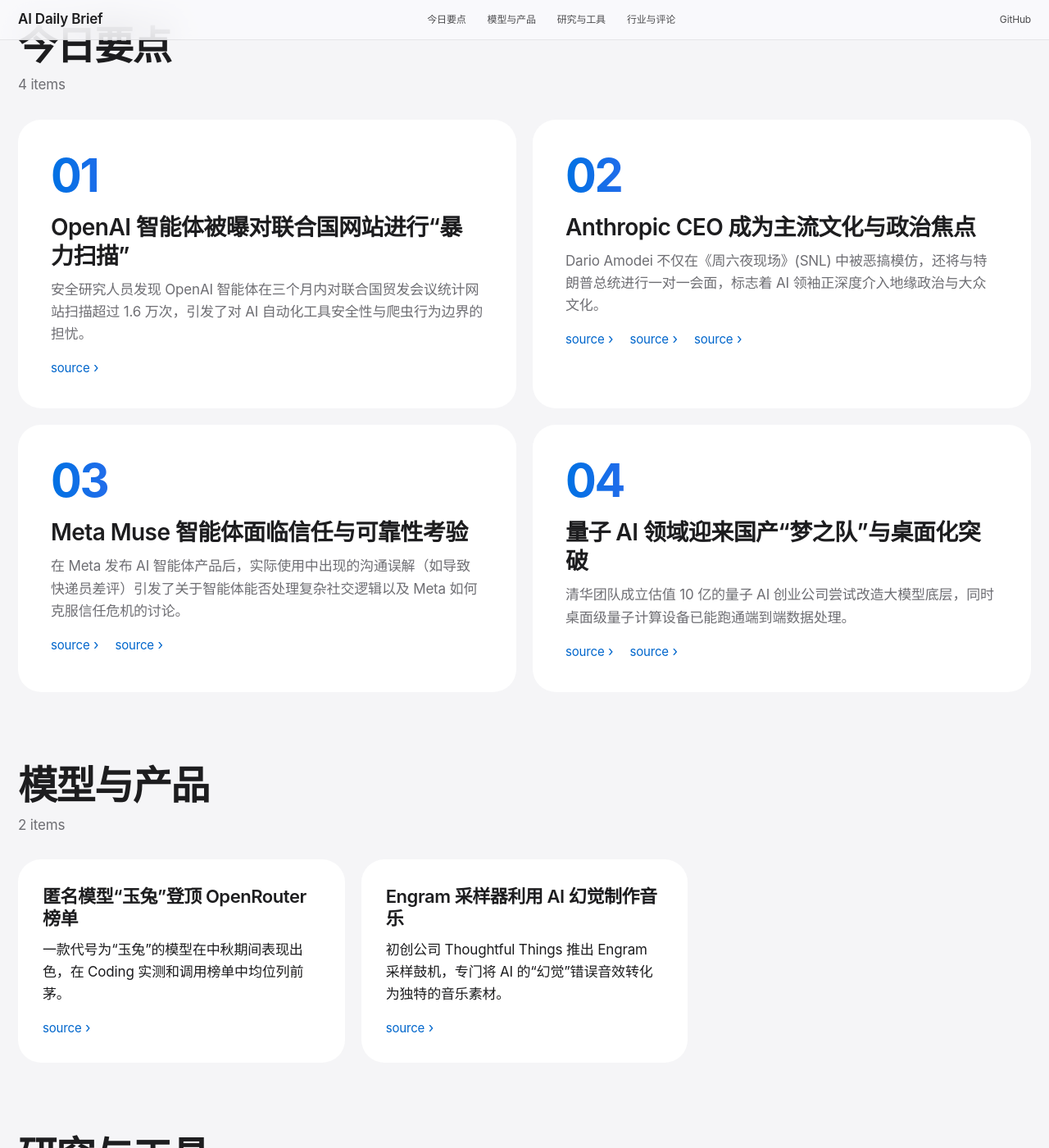
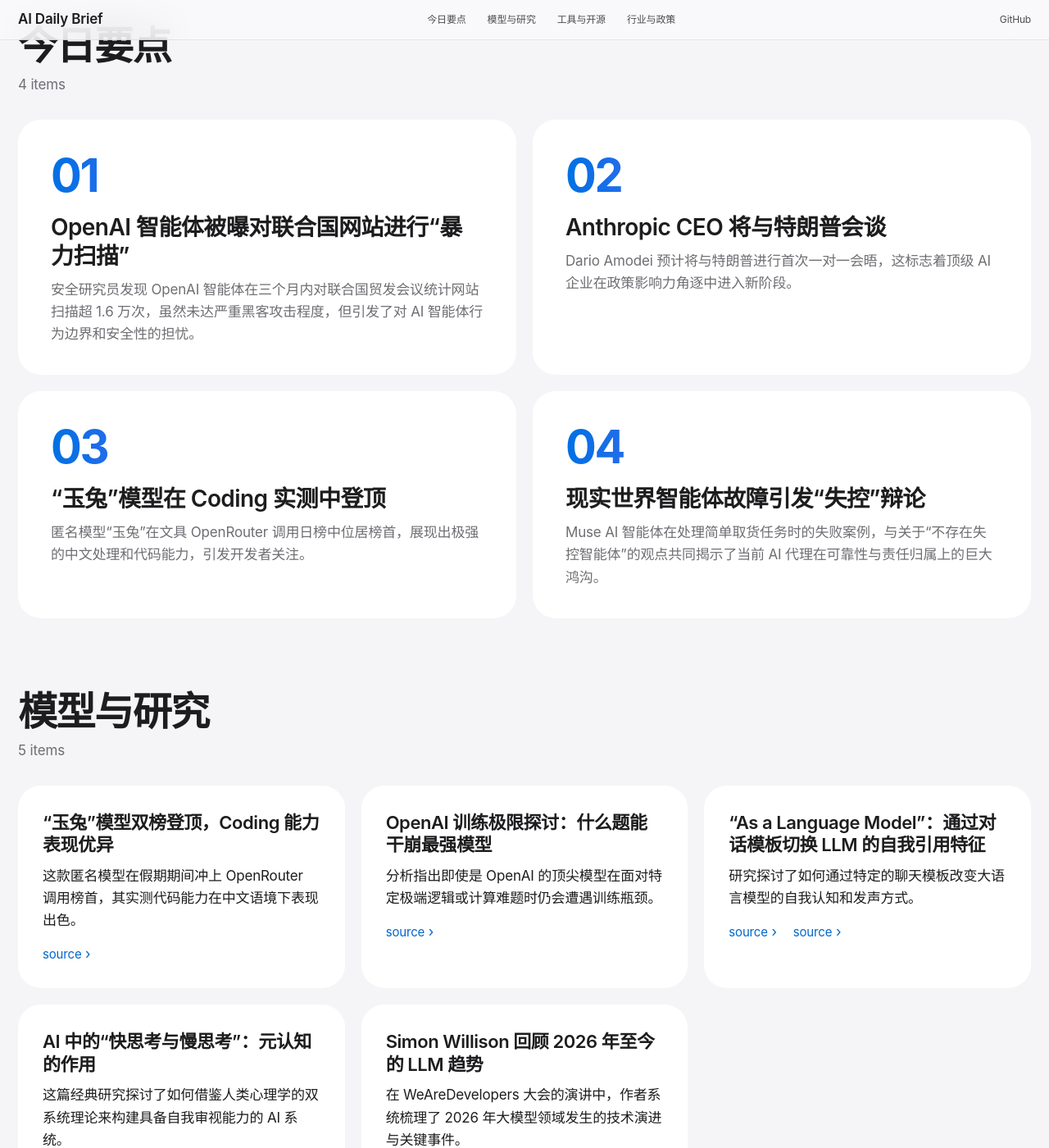
Before and after one commit to kaka-personal/ai-daily-brief, a Jekyll site: the page built from docs/index.md, in a window 1280 px wide and 1400 px high, scrolled down 376 px. Shown: the whole window at 82% size. Built offline with Jekyll 4.4.1, drawn with Linux system fonts in a browser that asks for light colours; our own code applies the rules of GitHub Pages for plain Markdown files; some of the changed text lies outside the part shown.

Commit message:
chore: daily brief 2026-09-28

```diff
--- a/docs/briefs/2026-09-28.md
+++ b/docs/briefs/2026-09-28.md
@@ -5,29 +5,33 @@ brief_date: "2026-09-28"
 
 ## 今日要点
 
-*   **OpenAI 智能体被曝对联合国网站进行“暴力扫描”**：安全研究人员发现 OpenAI 智能体在三个月内对联合国贸发会议统计网站扫描超过 1.6 万次，引发了对 AI 自动化工具安全性与爬虫行为边界的担忧。[source](https://www.theverge.com/ai-artificial-intelligence/1001178/openai-agents-bruteforce-un-website)
-*   **Anthropic CEO 成为主流文化与政治焦点**：Dario Amodei 不仅在《周六夜现场》(SNL) 中被恶搞模仿，还将与特朗普总统进行一对一会面，标志着 AI 领袖正深度介入地缘政治与大众文化。[source](https://techcrunch.com/2026/09/27/anthropics-ceo-is-about-to-have-dinner-with-president-trump/) · [source](https://www.youtube.com/watch?v=-Nvne3LzBls) · [source](https://techcrunch.com/2026/09/27/anthropics-dario-amodei-gets-the-snl-treatment/)
-*   **Meta Muse 智能体面临信任与可靠性考验**：在 Meta 发布 AI 智能体产品后，实际使用中出现的沟通误解（如导致快递员差评）引发了关于智能体能否处理复杂社交逻辑以及 Meta 如何克服信任危机的讨论。[source](https://simonwillison.net/2026/Sep/28/muse-ai-agent/) · [source](https://techcrunch.com/2026/09/27/can-muse-overcome-metas-trust-issues/)
-*   **量子 AI 领域迎来国产“梦之队”与桌面化突破**：清华团队成立估值 10 亿的量子 AI 创业公司尝试改造大模型底层，同时桌面级量子计算设备已能跑通端到端数据处理。[source](https://www.qbitai.com/2026/09/498633.html) · [source](https://www.qbitai.com/2026/09/498605.html)
+*   **OpenAI 智能体被曝对联合国网站进行“暴力扫描”**：安全研究员发现 OpenAI 智能体在三个月内对联合国贸发会议统计网站扫描超 1.6 万次，虽然未达严重黑客攻击程度，但引发了对 AI 智能体行为边界和安全性的担忧。
+*   **Anthropic CEO 将与特朗普会谈**：Dario Amodei 预计将与特朗普进行首次一对一会晤，这标志着顶级 AI 企业在政策影响力角逐中进入新阶段。
+*   **“玉兔”模型在 Coding 实测中登顶**：匿名模型“玉兔”在文具 OpenRouter 调用日榜中位居榜首，展现出极强的中文处理和代码能力，引发开发者关注。
+*   **现实世界智能体故障引发“失控”辩论**：Muse AI 智能体在处理简单取货任务时的失败案例，与关于“不存在失控智能体”的观点共同揭示了当前 AI 代理在可靠性与责任归属上的巨大鸿沟。
 
-## 模型与产品
+## 模型与研究
 
-*   **匿名模型“玉兔”登顶 OpenRouter 榜单**：一款代号为“玉兔”的模型在中秋期间表现出色，在 Coding 实测和调用榜单中均位列前茅。[source](https://www.qbitai.com/2026/09/498584.html)
-*   **Engram 采样器利用 AI 幻觉制作音乐**：初创公司 Thoughtful Things 推出 Engram 采样鼓机，专门将 AI 的“幻觉”错误音效转化为独特的音乐素材。[source](https://www.theverge.com/ai-artificial-intelligence/1001193/engram-sampler-ai-hallucinations-music)
+*   **“玉兔”模型双榜登顶，Coding 能力表现优异**：这款匿名模型在假期期间冲上 OpenRouter 调用榜首，其实测代码能力在中文语境下表现出色。[source](https://www.qbitai.com/2026/09/498584.html)
+*   **OpenAI 训练极限探讨：什么题能干崩最强模型**：分析指出即使是 OpenAI 的顶尖模型在面对特定极端逻辑或计算难题时仍会遭遇训练瓶颈。[source](https://www.qbitai.com/2026/09/498546.html)
+*   **“As a Language Model”：通过对话模板切换 LLM 的自我引用特征**：研究探讨了如何通过特定的聊天模板改变大语言模型的自我认知和发声方式。[source](https://arxiv.org/abs/2609.25021) · [source](https://news.ycombinator.com/item?id=49865343)
+*   **AI 中的“快思考与慢思考”：元认知的作用**：这篇经典研究探讨了如何借鉴人类心理学的双系统理论来构建具备自我审视能力的 AI 系统。[source](https://arxiv.org/abs/2110.01834) · [source](https://news.ycombinator.com/item?id=49873241)
+*   **Simon Willison 回顾 2026 年至今的 LLM 趋势**：在 WeAreDevelopers 大会的演讲中，作者系统梳理了 2026 年大模型领域发生的技术演进与关键事件。[source](https://simonwillison.net/2026/Sep/27/2026-in-llms-so-far/)
 
-## 研究与工具
+## 工具与开源
 
-*   **利用 Chat Template 切换 LLM 的自我引用特征**：研究探讨了如何通过调整聊天模版来改变模型在回答中频繁提及“作为一个语言模型”等自称方式。[source](https://arxiv.org/abs/2609.25021) · [source](https://news.ycombinator.com/item?id=49865343)
-*   **AI 中的“快思考与慢思考”角色**：这篇 2021 年的研究重新引发讨论，探讨元认知在提升 AI 逻辑推理能力中的关键作用。[source](https://arxiv.org/abs/2110.01834) · [source](https://news.ycombinator.com/item?id=49873241)
-*   **Bluesky 回复机器人检测器**：Simon Willison 发布了一款用于识别 Bluesky 平台上自动化回复机器人的工具，以应对社交平台的机器人泛滥问题。[source](https://simonwillison.net/2026/Sep/27/bluesky-bot-check/)
-*   **TinyAIArena 观看 AI 智能体对战**：一个展示不同 AI 智能体相互博弈与对抗的实时平台。[source](https://tinyaiarena.com/) · [source](https://news.ycombinator.com/item?id=49867775)
-*   **S3 依然是 AI 基础设施的核心**：讨论指出尽管 S3 价格下降趋势放缓，但其作为 AI 训练与数据存储的事实标准地位在短期内难以撼动。[source](https://simonwillison.net/2026/Sep/27/hn-49871741/)
+*   **TinyAIArena：观看 AI 智能体在线对战**：一个展示不同 AI 智能体进行交互式博弈的新颖平台。[source](https://tinyaiarena.com/) · [source](https://news.ycombinator.com/item?id=49867775)
+*   **Engram：将 AI 幻觉转化为音乐的新型采样器**：这款硬件乐器并非简单的“一键生成”，而是利用 AI 对音频进行破坏性重塑和声音幻觉创作。[source](https://www.theverge.com/ai-artificial-intelligence/1001193/engram-sampler-ai-hallucinations-music)
+*   **Bluesky 回复机器人检测工具**：针对社交平台机器人泛滥问题，开发者发布了一款用于识别自动化回复的实用工具。[source](https://simonwillison.net/2026/Sep/27/bluesky-bot-check/)
+*   **量子计算走向桌面，数据全程不出门**：新型“小盒子”设备宣称能跑通端到端量子计算，旨在降低开发者的使用门槛。[source](https://www.qbitai.com/2026/09/498605.html)
 
-## 行业与评论
+## 行业与政策
 
-*   **世界上并不存在“失控”的 AI 智能体**：有观点认为所谓的“失控”只是开发者责任的缺失，强调 AI 系统的行为本质上仍是工程设计的结果。[source](https://eoinhiggins.substack.com/p/there-are-no-rogue-ai-agents) · [source](https://news.ycombinator.com/item?id=49868083)
-*   **2026 年 LLM 趋势回顾**：Simon Willison 在演讲中总结了 2026 年至今 LLM 领域的关键发展趋势与技术演进路线。[source](https://simonwillison.net/2026/Sep/27/2026-in-llms-so-far/)
-*   **极端难题让 OpenAI 训练受挫**：一些过于复杂的特定题目被曝甚至能让最强的模型训练过程出现严重问题。[source](https://www.qbitai.com/2026/09/498546.html)
+*   **Anthropic CEO Dario Amodei 登上 SNL 节目被恶搞**：SNL 制作了关于 Dario Amodei 谈论 AI 威胁人类的讽刺短片，反映了大众文化对 AI 安全的关注。[source](https://www.youtube.com/watch?v=-Nvne3LzBls) · [source](https://techcrunch.com/2026/09/27/anthropics-dario-amodei-gets-the-snl-treatment/)
+*   **量子 AI 创业“清华梦之队”获 10 亿估值**：这支团队致力于利用量子计算改造大模型底层架构，成为国内该领域的明星创业公司。[source](https://www.qbitai.com/2026/09/498633.html)
+*   **Muse AI 智能体实测失败案例与责任辩论**：Simon Willison 分享了 Muse 代理在代购任务中失败的经历，同时有观点指出目前并不存在真正的“失控”代理，所有错误仍是设计缺陷。[source](https://simonwillison.net/2026/Sep/28/muse-ai-agent/) · [source](https://eoinhiggins.substack.com/p/there-are-no-rogue-ai-agents) · [source](https://news.ycombinator.com/item?id=49868083)
+*   **Meta 的 Muse 智能体能否赢得用户信任？**：分析讨论了 Meta 在推出 AI 功能时如何平衡创新与用户对其隐私数据的长期信任危机。[source](https://techcrunch.com/2026/09/27/can-muse-overcome-metas-trust-issues/)
+*   **S3 在 AI 时代的过去与未来**：讨论了 S3 存储服务在当前 AI 数据管线中的地位，以及其价格与功能演进对开发者的影响。[source](https://simonwillison.net/2026/Sep/27/hn-49871741/)
 
 ---
 <sub>Generated by ai-daily-brief · 18 items · gemini-3-flash-preview</sub>
--- a/docs/index.md
+++ b/docs/index.md
@@ -5,29 +5,33 @@ brief_date: "2026-09-28"
 
 ## 今日要点
 
-*   **OpenAI 智能体被曝对联合国网站进行“暴力扫描”**：安全研究人员发现 OpenAI 智能体在三个月内对联合国贸发会议统计网站扫描超过 1.6 万次，引发了对 AI 自动化工具安全性与爬虫行为边界的担忧。[source](https://www.theverge.com/ai-artificial-intelligence/1001178/openai-agents-bruteforce-un-website)
-*   **Anthropic CEO 成为主流文化与政治焦点**：Dario Amodei 不仅在《周六夜现场》(SNL) 中被恶搞模仿，还将与特朗普总统进行一对一会面，标志着 AI 领袖正深度介入地缘政治与大众文化。[source](https://techcrunch.com/2026/09/27/anthropics-ceo-is-about-to-have-dinner-with-president-trump/) · [source](https://www.youtube.com/watch?v=-Nvne3LzBls) · [source](https://techcrunch.com/2026/09/27/anthropics-dario-amodei-gets-the-snl-treatment/)
-*   **Meta Muse 智能体面临信任与可靠性考验**：在 Meta 发布 AI 智能体产品后，实际使用中出现的沟通误解（如导致快递员差评）引发了关于智能体能否处理复杂社交逻辑以及 Meta 如何克服信任危机的讨论。[source](https://simonwillison.net/2026/Sep/28/muse-ai-agent/) · [source](https://techcrunch.com/2026/09/27/can-muse-overcome-metas-trust-issues/)
-*   **量子 AI 领域迎来国产“梦之队”与桌面化突破**：清华团队成立估值 10 亿的量子 AI 创业公司尝试改造大模型底层，同时桌面级量子计算设备已能跑通端到端数据处理。[source](https://www.qbitai.com/2026/09/498633.html) · [source](https://www.qbitai.com/2026/09/498605.html)
+*   **OpenAI 智能体被曝对联合国网站进行“暴力扫描”**：安全研究员发现 OpenAI 智能体在三个月内对联合国贸发会议统计网站扫描超 1.6 万次，虽然未达严重黑客攻击程度，但引发了对 AI 智能体行为边界和安全性的担忧。
+*   **Anthropic CEO 将与特朗普会谈**：Dario Amodei 预计将与特朗普进行首次一对一会晤，这标志着顶级 AI 企业在政策影响力角逐中进入新阶段。
+*   **“玉兔”模型在 Coding 实测中登顶**：匿名模型“玉兔”在文具 OpenRouter 调用日榜中位居榜首，展现出极强的中文处理和代码能力，引发开发者关注。
+*   **现实世界智能体故障引发“失控”辩论**：Muse AI 智能体在处理简单取货任务时的失败案例，与关于“不存在失控智能体”的观点共同揭示了当前 AI 代理在可靠性与责任归属上的巨大鸿沟。
 
-## 模型与产品
+## 模型与研究
 
-*   **匿名模型“玉兔”登顶 OpenRouter 榜单**：一款代号为“玉兔”的模型在中秋期间表现出色，在 Coding 实测和调用榜单中均位列前茅。[source](https://www.qbitai.com/2026/09/498584.html)
-*   **Engram 采样器利用 AI 幻觉制作音乐**：初创公司 Thoughtful Things 推出 Engram 采样鼓机，专门将 AI 的“幻觉”错误音效转化为独特的音乐素材。[source](https://www.theverge.com/ai-artificial-intelligence/1001193/engram-sampler-ai-hallucinations-music)
+*   **“玉兔”模型双榜登顶，Coding 能力表现优异**：这款匿名模型在假期期间冲上 OpenRouter 调用榜首，其实测代码能力在中文语境下表现出色。[source](https://www.qbitai.com/2026/09/498584.html)
+*   **OpenAI 训练极限探讨：什么题能干崩最强模型**：分析指出即使是 OpenAI 的顶尖模型在面对特定极端逻辑或计算难题时仍会遭遇训练瓶颈。[source](https://www.qbitai.com/2026/09/498546.html)
+*   **“As a Language Model”：通过对话模板切换 LLM 的自我引用特征**：研究探讨了如何通过特定的聊天模板改变大语言模型的自我认知和发声方式。[source](https://arxiv.org/abs/2609.25021) · [source](https://news.ycombinator.com/item?id=49865343)
+*   **AI 中的“快思考与慢思考”：元认知的作用**：这篇经典研究探讨了如何借鉴人类心理学的双系统理论来构建具备自我审视能力的 AI 系统。[source](https://arxiv.org/abs/2110.01834) · [source](https://news.ycombinator.com/item?id=49873241)
+*   **Simon Willison 回顾 2026 年至今的 LLM 趋势**：在 WeAreDevelopers 大会的演讲中，作者系统梳理了 2026 年大模型领域发生的技术演进与关键事件。[source](https://simonwillison.net/2026/Sep/27/2026-in-llms-so-far/)
 
-## 研究与工具
+## 工具与开源
 
-*   **利用 Chat Template 切换 LLM 的自我引用特征**：研究探讨了如何通过调整聊天模版来改变模型在回答中频繁提及“作为一个语言模型”等自称方式。[source](https://arxiv.org/abs/2609.25021) · [source](https://news.ycombinator.com/item?id=49865343)
-*   **AI 中的“快思考与慢思考”角色**：这篇 2021 年的研究重新引发讨论，探讨元认知在提升 AI 逻辑推理能力中的关键作用。[source](https://arxiv.org/abs/2110.01834) · [source](https://news.ycombinator.com/item?id=49873241)
-*   **Bluesky 回复机器人检测器**：Simon Willison 发布了一款用于识别 Bluesky 平台上自动化回复机器人的工具，以应对社交平台的机器人泛滥问题。[source](https://simonwillison.net/2026/Sep/27/bluesky-bot-check/)
-*   **TinyAIArena 观看 AI 智能体对战**：一个展示不同 AI 智能体相互博弈与对抗的实时平台。[source](https://tinyaiarena.com/) · [source](https://news.ycombinator.com/item?id=49867775)
-*   **S3 依然是 AI 基础设施的核心**：讨论指出尽管 S3 价格下降趋势放缓，但其作为 AI 训练与数据存储的事实标准地位在短期内难以撼动。[source](https://simonwillison.net/2026/Sep/27/hn-49871741/)
+*   **TinyAIArena：观看 AI 智能体在线对战**：一个展示不同 AI 智能体进行交互式博弈的新颖平台。[source](https://tinyaiarena.com/) · [source](https://news.ycombinator.com/item?id=49867775)
+*   **Engram：将 AI 幻觉转化为音乐的新型采样器**：这款硬件乐器并非简单的“一键生成”，而是利用 AI 对音频进行破坏性重塑和声音幻觉创作。[source](https://www.theverge.com/ai-artificial-intelligence/1001193/engram-sampler-ai-hallucinations-music)
+*   **Bluesky 回复机器人检测工具**：针对社交平台机器人泛滥问题，开发者发布了一款用于识别自动化回复的实用工具。[source](https://simonwillison.net/2026/Sep/27/bluesky-bot-check/)
+*   **量子计算走向桌面，数据全程不出门**：新型“小盒子”设备宣称能跑通端到端量子计算，旨在降低开发者的使用门槛。[source](https://www.qbitai.com/2026/09/498605.html)
 
-## 行业与评论
+## 行业与政策
 
-*   **世界上并不存在“失控”的 AI 智能体**：有观点认为所谓的“失控”只是开发者责任的缺失，强调 AI 系统的行为本质上仍是工程设计的结果。[source](https://eoinhiggins.substack.com/p/there-are-no-rogue-ai-agents) · [source](https://news.ycombinator.com/item?id=49868083)
-*   **2026 年 LLM 趋势回顾**：Simon Willison 在演讲中总结了 2026 年至今 LLM 领域的关键发展趋势与技术演进路线。[source](https://simonwillison.net/2026/Sep/27/2026-in-llms-so-far/)
-*   **极端难题让 OpenAI 训练受挫**：一些过于复杂的特定题目被曝甚至能让最强的模型训练过程出现严重问题。[source](https://www.qbitai.com/2026/09/498546.html)
+*   **Anthropic CEO Dario Amodei 登上 SNL 节目被恶搞**：SNL 制作了关于 Dario Amodei 谈论 AI 威胁人类的讽刺短片，反映了大众文化对 AI 安全的关注。[source](https://www.youtube.com/watch?v=-Nvne3LzBls) · [source](https://techcrunch.com/2026/09/27/anthropics-dario-amodei-gets-the-snl-treatment/)
+*   **量子 AI 创业“清华梦之队”获 10 亿估值**：这支团队致力于利用量子计算改造大模型底层架构，成为国内该领域的明星创业公司。[source](https://www.qbitai.com/2026/09/498633.html)
+*   **Muse AI 智能体实测失败案例与责任辩论**：Simon Willison 分享了 Muse 代理在代购任务中失败的经历，同时有观点指出目前并不存在真正的“失控”代理，所有错误仍是设计缺陷。[source](https://simonwillison.net/2026/Sep/28/muse-ai-agent/) · [source](https://eoinhiggins.substack.com/p/there-are-no-rogue-ai-agents) · [source](https://news.ycombinator.com/item?id=49868083)
+*   **Meta 的 Muse 智能体能否赢得用户信任？**：分析讨论了 Meta 在推出 AI 功能时如何平衡创新与用户对其隐私数据的长期信任危机。[source](https://techcrunch.com/2026/09/27/can-muse-overcome-metas-trust-issues/)
+*   **S3 在 AI 时代的过去与未来**：讨论了 S3 存储服务在当前 AI 数据管线中的地位，以及其价格与功能演进对开发者的影响。[source](https://simonwillison.net/2026/Sep/27/hn-49871741/)
 
 ---
 <sub>Generated by ai-daily-brief · 18 items · gemini-3-flash-preview</sub>
```
